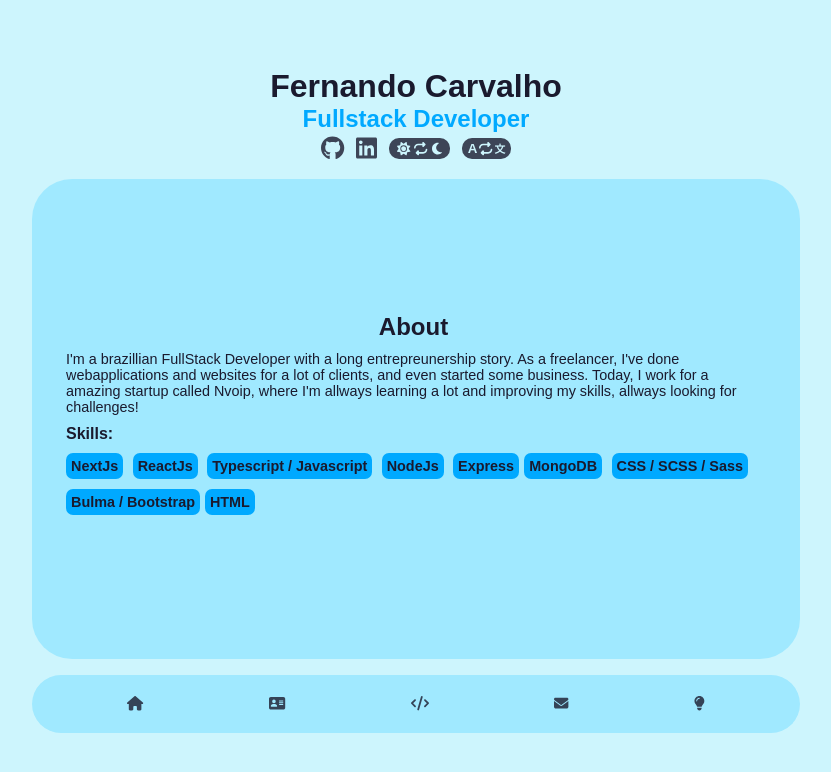
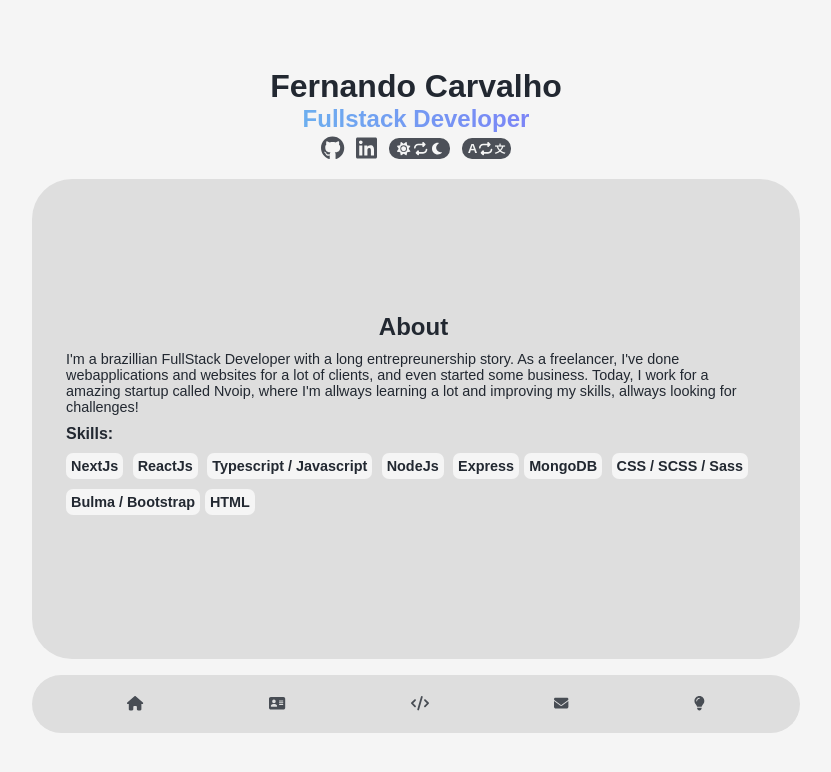
Before and after one commit to 21fernandinhow/portfolio, a React (Vite) app: page /about in a window 1280 px wide. Shown: the top 772 px of the page, without its empty margins (224-1055 px from the left). Built offline with nearby package versions, Linux system fonts and the light colour scheme.

Commit message:
recreated color pallete

```diff
--- a/src/components/Header.tsx
+++ b/src/components/Header.tsx
@@ -10,7 +10,7 @@ export default function Header() {
     <header>
 
       <h1 translate="no">Fernando Carvalho</h1>
-      <h2>{useTranslation('header.title')}</h2>
+      <h2 className="gradient-text">{useTranslation('header.title')}</h2>
 
       <div className="icons">
         <a href="https://github.com/21fernandinhow" target="_blank" rel="noopener noreferrer" aria-label="Github">
--- a/src/components/ThemeButton.tsx
+++ b/src/components/ThemeButton.tsx
@@ -15,10 +15,9 @@ export default function ThemeButton() {
 
     const applyTheme = (theme : string) => {
         const isThemeDark = theme === 'dark'
-        document.body.style.setProperty("--bg-color", isThemeDark ? "#1A1A2E" : "#CDF5FD");
-        document.body.style.setProperty("--primary-color", isThemeDark ? "#1D2D50" : "#A0E9FF");
-        document.body.style.setProperty("--secondary-color", isThemeDark ? "#27496D" : "#00A9FF");
-        document.body.style.setProperty("--contrast-color", isThemeDark ? "#CDF5FD" : "#1A1A2E");
+        document.body.style.setProperty("--bg-color", isThemeDark ? "#222831" : "#f5f5f5");
+        document.body.style.setProperty("--primary-color", isThemeDark ? "#31363F" : "#dedede");
+        document.body.style.setProperty("--contrast-color", isThemeDark ? "#f5f5f5" : "#222831");
         document.body.style.setProperty("--shine-color", isThemeDark ? "rgba(255,255,255, 0.4)" : "rgba(0,0,0, 0.4)");
         setReverseOrder(isThemeDark ? 'reverse-true' : 'reverse-false');
     }
--- a/src/css/style.css
+++ b/src/css/style.css
@@ -4,7 +4,6 @@ header, main, footer {
 }
 
 header h2 {
-  color: var(--secondary-color);
   margin-bottom: 2px;
 }
 header .icons a, header .icons button, header .icons #translate {
@@ -96,7 +95,7 @@ footer ul li a:hover .tooltip {
   width: 0.4em;
   height: 0.4em;
   border-radius: 100%;
-  background-color: var(--secondary-color);
+  background-color: var(--bg-color);
   margin: 0 3px;
   animation: loading 1s infinite;
 }
@@ -173,7 +172,7 @@ footer ul li a:hover .tooltip {
 }
 #home .border .avatar {
   border-radius: 100%;
-  background-color: var(--secondary-color);
+  background: linear-gradient(to right, var(--gradient-first-color), var(--gradient-second-color));
   width: 180px;
   height: 180px;
 }
@@ -196,13 +195,13 @@ footer ul li a:hover .tooltip {
   display: inline-flex;
   margin: 0px 5px 10px 0px;
   padding: 5px;
-  background-color: var(--secondary-color);
+  background-color: var(--bg-color);
   border-radius: 7px;
   font-weight: bolder;
 }
 #about .skills p:hover {
   background-color: var(--contrast-color);
-  color: var(--secondary-color);
+  color: var(--bg-color);
   transition: 0.3s;
 }
 
@@ -257,7 +256,7 @@ footer ul li a:hover .tooltip {
 #contact form input, #contact form textarea {
   margin: 0.5em;
   width: 100%;
-  background-color: rgba(100, 100, 200, 0.2);
+  background-color: var(--bg-color);
   color: var(--contrast-color);
   border: none;
 }
@@ -269,9 +268,9 @@ footer ul li a:hover .tooltip {
   outline: none;
 }
 #contact form button {
-  background: var(--bg-color);
+  background: var(--contrast-color);
   border: none;
-  color: var(--contrast-color);
+  color: var(--bg-color);
   font-weight: bolder;
   margin-top: 10px;
 }
@@ -282,7 +281,7 @@ footer ul li a:hover .tooltip {
 }
 
 #charlie .header {
-  border-bottom: 1px solid var(--secondary-color);
+  border-bottom: 1px solid var(--shine-color);
 }
 #charlie .header p {
   margin: 1em 0em;
@@ -299,7 +298,7 @@ footer ul li a:hover .tooltip {
 #charlie .chat p {
   padding: 1em;
   margin: 1em 0em;
-  background-color: rgba(100, 100, 200, 0.4);
+  background-color: var(--bg-color);
   border-radius: 25px;
   width: 80%;
   text-align: start;
@@ -308,11 +307,12 @@ footer ul li a:hover .tooltip {
   text-align: end;
   margin-left: auto;
   font-weight: bold;
-  background-color: rgba(100, 100, 200, 0.2);
+  background-color: var(--contrast-color);
+  color: var(--bg-color);
 }
 #charlie .user-input {
   padding: 1em;
-  border: 1px solid var(--secondary-color);
+  border: 1px solid var(--shine-color);
   border-radius: 10px 10px 20px 20px;
 }
 #charlie .user-input textarea {
@@ -350,10 +350,11 @@ footer ul li a:hover .tooltip {
 }
 
 :root {
-  --bg-color: #CDF5FD;
-  --primary-color: #A0E9FF;
-  --secondary-color: #00A9FF;
-  --contrast-color: #1A1A2E;
+  --bg-color: #f5f5f5;
+  --primary-color: #dedede;
+  --gradient-first-color: #8c52ff;
+  --gradient-second-color: #5ce1e6;
+  --contrast-color: #222831;
   --shine-color: rgba(0,0,0, 0.4);
 }
 
@@ -361,6 +362,14 @@ footer ul li a:hover .tooltip {
   display: flex;
   justify-content: center;
   align-items: center;
+}
+
+.gradient-text {
+  background: linear-gradient(to left, var(--gradient-first-color), var(--gradient-second-color));
+  background-clip: text;
+  -webkit-background-clip: text;
+  -webkit-text-fill-color: transparent;
+  color: transparent;
 }
 
 * {
--- a/src/scss/pages/about.scss
+++ b/src/scss/pages/about.scss
@@ -16,12 +16,12 @@
             display: inline-flex;
             margin: 0px 5px 10px 0px;
             padding: 5px;
-            background-color: var(--secondary-color);
+            background-color: var(--bg-color);
             border-radius: 7px;
             font-weight: bolder;
             &:hover{
                 background-color: var(--contrast-color);
-                color: var(--secondary-color);
+                color: var(--bg-color);
                 transition: 0.3s;
             }
         }
--- a/src/scss/pages/contact.scss
+++ b/src/scss/pages/contact.scss
@@ -13,7 +13,7 @@
         input, textarea{
             margin: 0.5em;
             width: 100%;
-            background-color: rgba(100,100,200, 0.2);
+            background-color: var(--bg-color);
             color: var(--contrast-color);
             border: none;
             &::placeholder{
@@ -25,9 +25,9 @@
             }
         }
         button{
-            background: var(--bg-color);
+            background: var(--contrast-color);
             border: none;
-            color: var(--contrast-color);
+            color: var(--bg-color);
             font-weight: bolder;
             margin-top: 10px;
             &:hover{
--- a/src/scss/pages/home.scss
+++ b/src/scss/pages/home.scss
@@ -7,7 +7,7 @@
         animation: border 4s ease-in-out infinite;
         .avatar{
             border-radius: 100%;
-            background-color: var(--secondary-color);
+            background: linear-gradient(to right, var(--gradient-first-color), var(--gradient-second-color));
             width: 180px;
             height: 180px;
         }
--- a/src/scss/style.scss
+++ b/src/scss/style.scss
@@ -10,10 +10,11 @@
 
 //Colors
 :root{
-    --bg-color: #CDF5FD;
-    --primary-color: #A0E9FF;
-    --secondary-color: #00A9FF;
-    --contrast-color: #1A1A2E;
+    --bg-color: #f5f5f5;
+    --primary-color: #dedede;
+    --gradient-first-color: #8c52ff;
+    --gradient-second-color: #5ce1e6; // #ff914d;
+    --contrast-color: #222831;
     --shine-color: rgba(0,0,0, 0.4);
 }
 
@@ -22,6 +23,14 @@
     display: flex;
     justify-content: center;
     align-items: center;
+}
+
+.gradient-text{
+    background: linear-gradient(to left, var(--gradient-first-color), var(--gradient-second-color));
+    background-clip: text;
+    -webkit-background-clip: text;
+    -webkit-text-fill-color: transparent;
+    color: transparent;
 }
 
 //General Itens
--- a/src/scss/template/layout.scss
+++ b/src/scss/template/layout.scss
@@ -5,7 +5,6 @@ header, main, footer{
 
 header{
     h2{
-        color: var(--secondary-color);
         margin-bottom: 2px;
     }
     .icons{
@@ -102,7 +101,7 @@ footer{
       width: 0.4em;
       height: 0.4em;
       border-radius: 100%;
-      background-color: var(--secondary-color);
+      background-color: var(--bg-color);
       margin: 0 3px;
       animation: loading 1s infinite;
 
```
Also changed, not shown: src/scss/pages/charlie.scss (+5 -4 lines), 1 other file (tests, documents, lock files or other folders).
